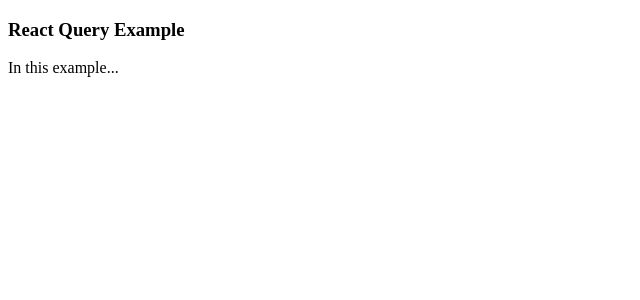
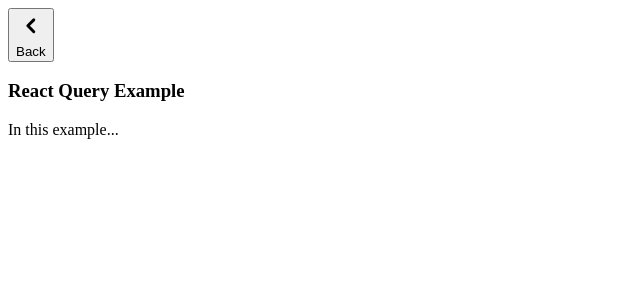
Before and after one commit to craigedneyai/craig-folio, a Next.js app: page /react-query in a window 1280 px wide. Shown: the top 300 px of the page, without its empty margins (0-640 px from the left). Built offline with nearby package versions, Linux system fonts and the light colour scheme.

Commit message:
Added layout styling and backbutton to react-query page

```diff
--- a/pages/react-query.js
+++ b/pages/react-query.js
@@ -1,12 +1,15 @@
 import DescriptionList from "../components/DescriptionList";
+import Layout from "../components/Layout";
+import BackButton from "../components/BackButton";
 
 export default function ReactQueryPage() {
   return (
-    <>
+    <Layout>
+      <BackButton />
       <DescriptionList
         title="React Query Example"
         description="In this example..."
       />
-    </>
+    </Layout>
   );
 }
```
